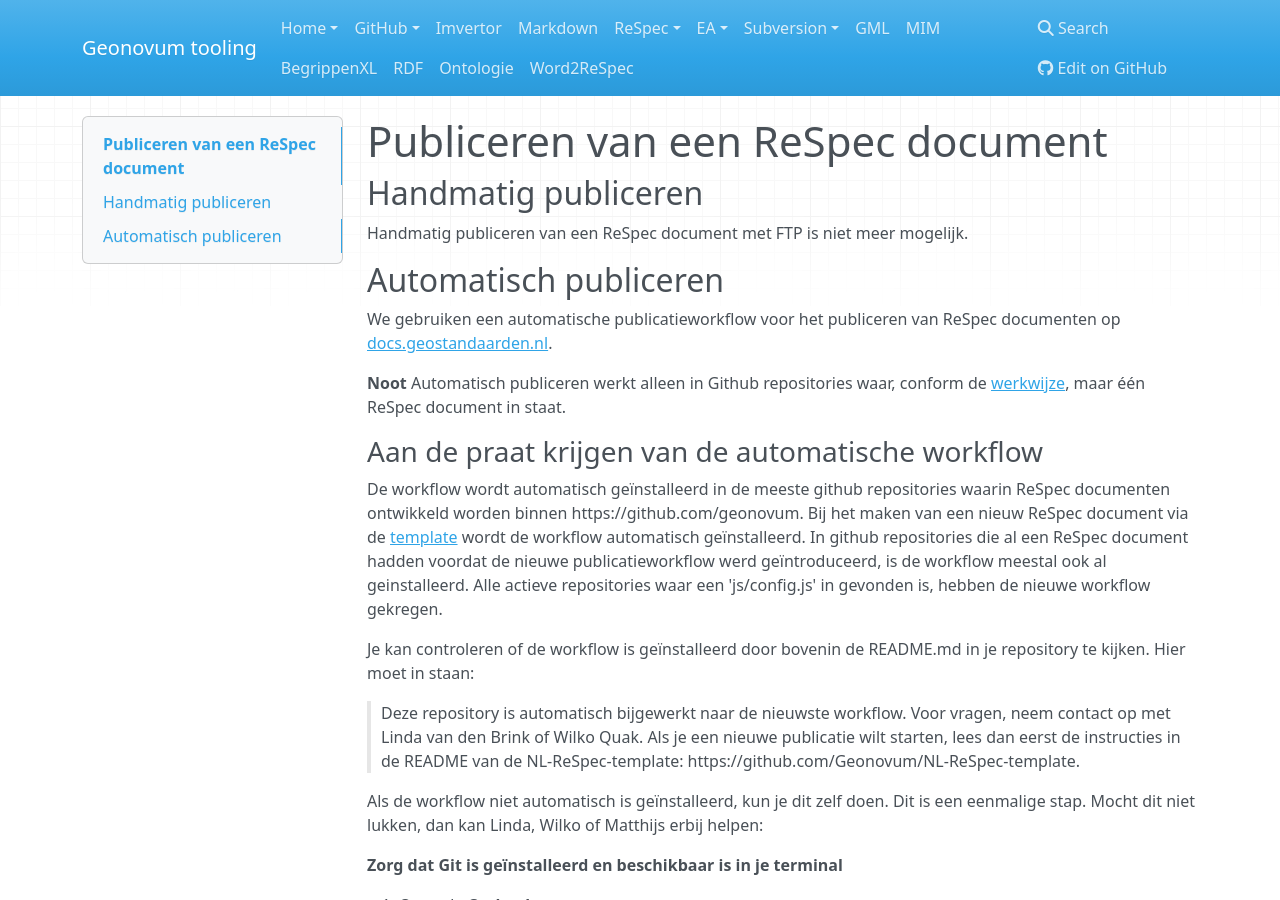
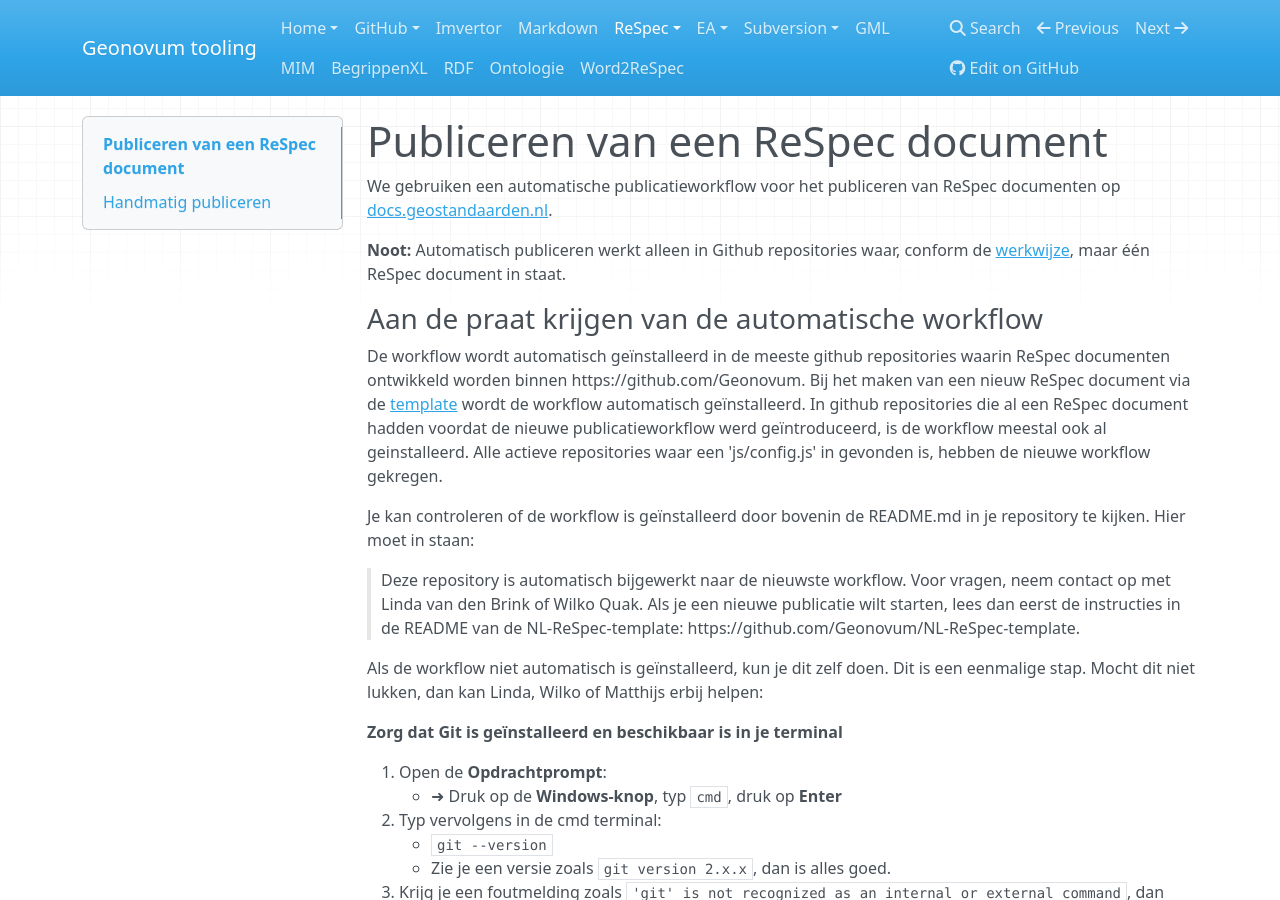
Before and after one commit to Geonovum/handleiding-tooling, an MkDocs documentation site: the page built from docs/ReSpec/ReSpec-publiceren.md, in a window 1280 px wide and 900 px high. Built offline with MkDocs 1.6.1, drawn with Linux system fonts in a browser that asks for light colours; nearby versions of some CDN libraries; some of the changed text lies outside the part shown.

Commit message:
verbetering documentatie ReSpec

```diff
--- a/docs/ReSpec/ReSpec-publiceren.md
+++ b/docs/ReSpec/ReSpec-publiceren.md
@@ -1,16 +1,13 @@
 # Publiceren van een ReSpec document
 
-## Handmatig publiceren
-Handmatig publiceren van een ReSpec document met FTP is niet meer mogelijk.
-
-## Automatisch publiceren
 We gebruiken een automatische publicatieworkflow voor het publiceren van ReSpec documenten op [docs.geostandaarden.nl](https://docs.geostandaarden.nl).
 
-**Noot**
+**Noot:**
 Automatisch publiceren werkt alleen in Github repositories waar, conform de [werkwijze](./index.md#respec-via-markdown), maar één ReSpec document in staat.
 
 ### Aan de praat krijgen van de automatische workflow
-De workflow wordt automatisch geïnstalleerd in de meeste github repositories waarin ReSpec documenten ontwikkeld worden binnen https://github.com/geonovum. Bij het maken van een nieuw ReSpec document via de [template](https://github.com/Geonovum/NL-ReSpec-template) wordt de workflow automatisch geïnstalleerd. In github repositories die al een ReSpec document hadden voordat de nieuwe publicatieworkflow werd geïntroduceerd, is de workflow meestal ook al geinstalleerd. Alle actieve repositories waar een 'js/config.js' in gevonden is, hebben de nieuwe workflow gekregen.
+
+De workflow wordt automatisch geïnstalleerd in de meeste github repositories waarin ReSpec documenten ontwikkeld worden binnen https://github.com/Geonovum. Bij het maken van een nieuw ReSpec document via de [template](https://github.com/Geonovum/NL-ReSpec-template) wordt de workflow automatisch geïnstalleerd. In github repositories die al een ReSpec document hadden voordat de nieuwe publicatieworkflow werd geïntroduceerd, is de workflow meestal ook al geinstalleerd. Alle actieve repositories waar een 'js/config.js' in gevonden is, hebben de nieuwe workflow gekregen.
 
 Je kan controleren of de workflow is geïnstalleerd door bovenin de README.md in je repository te kijken. Hier moet in staan:
 
--- a/mkdocs.yml
+++ b/mkdocs.yml
@@ -22,6 +22,7 @@
     - Markdown: Markdown.md
     - ReSpec:
         - Manual: ReSpec/index.md
+        - Publiceren: ReSpec/ReSpec-publiceren.md
         - Code toepassen: ReSpec/ReSpec-code-toepassen.md
         - Definitielijst maken: ReSpec/ReSpec-definitielijst-maken.md
     - EA:
```
Also changed, not shown: other parts of docs/ReSpec/ReSpec-publiceren.md (+3 -0 lines), docs/ReSpec/index.md (+11 -29 lines), docs/werkwijze-todo.md (+18 -19 lines), .markdownlint.json, 1 other file.
